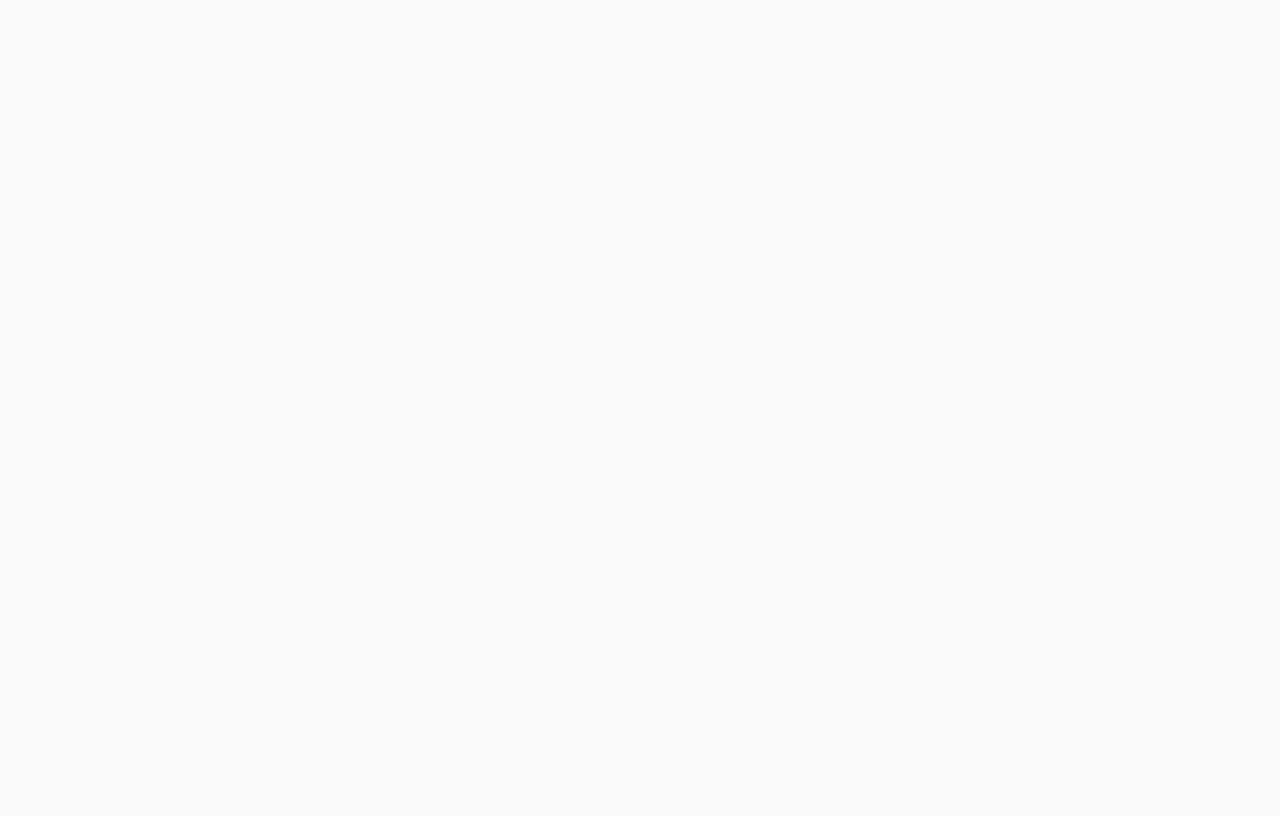
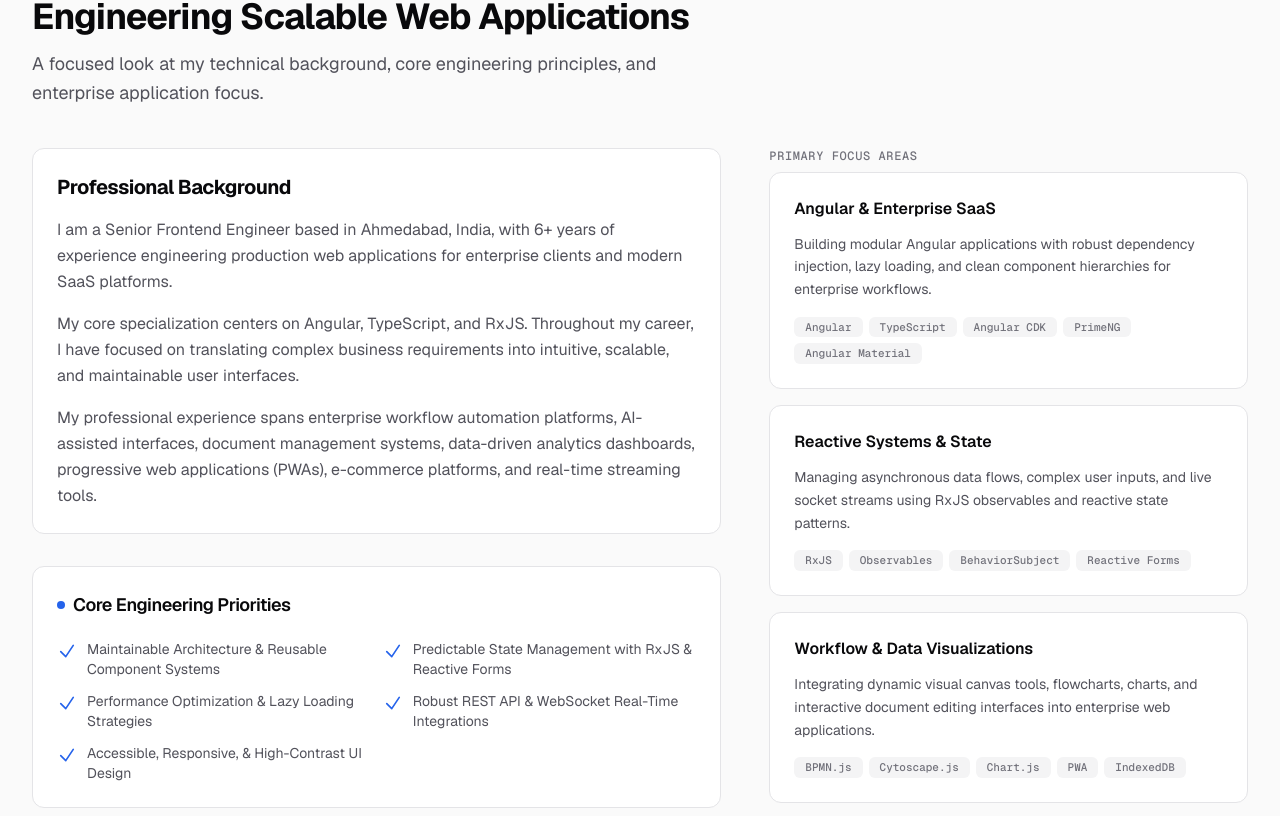
Before and after one commit to Aatif-khan/aatif-portfolio, a Next.js app: page / in a window 1280 px wide. Shown: the part 964-1780 px from the top of the page. Before the commit the page ends 841 px from the top, so only its background shows below. Built offline with nearby package versions, Linux system fonts and the light colour scheme.

Commit message:
feat: add portfolio about section

```diff
--- a/app/page.tsx
+++ b/app/page.tsx
@@ -1,5 +1,6 @@
 import { Header } from "@/components/layout/header";
 import { Hero } from "@/components/sections/hero";
+import { About } from "@/components/sections/about";
 
 export default function Home() {
   return (
@@ -7,6 +8,7 @@ export default function Home() {
       <Header />
       <main className="flex-1">
         <Hero />
+        <About />
       </main>
     </div>
   );
--- /dev/null
+++ b/components/sections/about.tsx
@@ -0,0 +1,104 @@
+import React from "react";
+import { Container } from "@/components/ui/container";
+import { SectionHeading } from "@/components/ui/section-heading";
+import { Card } from "@/components/ui/card";
+import { Badge } from "@/components/ui/badge";
+import { personalData } from "@/data/personal";
+
+export const About: React.FC = () => {
+  return (
+    <section
+      id="about"
+      className="py-16 sm:py-24 border-b border-border-subtle/60 relative bg-canvas"
+    >
+      <Container>
+        {/* Section Heading */}
+        <SectionHeading
+          label="About Me"
+          title="Engineering Scalable Web Applications"
+          description="A focused look at my technical background, core engineering principles, and enterprise application focus."
+        />
+
+        <div className="grid grid-cols-1 lg:grid-cols-12 gap-8 lg:gap-12 items-start mt-8">
+          {/* Left Column: Background & Engineering Principles */}
+          <div className="lg:col-span-7 space-y-8">
+            <Card className="space-y-4">
+              <h3 className="text-xl font-bold text-txt-primary tracking-tight">
+                Professional Background
+              </h3>
+              {personalData.aboutBio.map((paragraph, idx) => (
+                <p
+                  key={idx}
+                  className="text-base text-txt-secondary leading-relaxed"
+                >
+                  {paragraph}
+                </p>
+              ))}
+            </Card>
+
+            {/* Engineering Approach Card */}
+            <Card className="space-y-4 border-border-strong/40">
+              <h3 className="text-lg font-semibold text-txt-primary tracking-tight flex items-center gap-2">
+                <span className="h-2 w-2 rounded-full bg-accent" />
+                Core Engineering Priorities
+              </h3>
+              <ul className="grid grid-cols-1 sm:grid-cols-2 gap-3 pt-1">
+                {personalData.engineeringApproach.map((item, idx) => (
+                  <li
+                    key={idx}
+                    className="flex items-start gap-2.5 text-sm text-txt-secondary"
+                  >
+                    <svg
+                      className="h-5 w-5 text-accent shrink-0 mt-0.5"
+                      fill="none"
+                      viewBox="0 0 24 24"
+                      strokeWidth="2"
+                      stroke="currentColor"
+                      aria-hidden="true"
+                    >
+                      <path
+                        strokeLinecap="round"
+                        strokeLinejoin="round"
+                        d="M4.5 12.75l6 6 9-13.5"
+                      />
+                    </svg>
+                    <span>{item}</span>
+                  </li>
+                ))}
+              </ul>
+            </Card>
+          </div>
+
+          {/* Right Column: Focus Areas Cards */}
+          <div className="lg:col-span-5 space-y-4">
+            <div className="text-xs font-mono font-medium text-txt-muted uppercase tracking-wider mb-2">
+              Primary Focus Areas
+            </div>
+
+            {personalData.focusAreas.map((area, idx) => (
+              <Card
+                key={idx}
+                hoverable
+                className="space-y-3 transition-all duration-200"
+              >
+                <h4 className="text-base font-semibold text-txt-primary flex items-center justify-between">
+                  <span>{area.title}</span>
+                </h4>
+                <p className="text-sm text-txt-secondary leading-relaxed">
+                  {area.description}
+                </p>
+                <div className="flex flex-wrap gap-1.5 pt-1">
+                  {area.skills.map((skill) => (
+                    <Badge key={skill} variant="muted" className="text-[11px] py-0.5 px-2">
+                      {skill}
+                    </Badge>
+                  ))}
+                </div>
+              </Card>
+            ))}
+          </div>
+        </div>
+      </Container>
+    </section>
+  );
+};
--- a/data/personal.ts
+++ b/data/personal.ts
@@ -1,13 +1,22 @@
 import { PersonalInfo } from "./types";
 
-export interface HeroData extends PersonalInfo {
+export interface AboutFocusArea {
+  title: string;
+  description: string;
+  skills: string[];
+}
+
+export interface PersonalData extends PersonalInfo {
   specialization: string;
   headline: string;
   primaryTech: string[];
   secondaryTech: string[];
+  aboutBio: string[];
+  engineeringApproach: string[];
+  focusAreas: AboutFocusArea[];
 }
 
-export const personalData: HeroData = {
+export const personalData: PersonalData = {
   name: "Aatif Khan Pathan",
   role: "Senior Frontend Engineer",
   specialization: "Angular • TypeScript • RxJS • Enterprise SaaS",
@@ -25,4 +34,42 @@ export const personalData: HeroData = {
   domainPlaceholder: "[PLACEHOLDER: Add final domain]",
   primaryTech: ["Angular", "TypeScript", "RxJS"],
   secondaryTech: ["Next.js", "Enterprise SaaS", "Tailwind CSS", "REST APIs", "WebSockets"],
+  aboutBio: [
+    "I am a Senior Frontend Engineer based in Ahmedabad, India, with 6+ years of experience engineering production web applications for enterprise clients and modern SaaS platforms.",
+    "My core specialization centers on Angular, TypeScript, and RxJS. Throughout my career, I have focused on translating complex business requirements into intuitive, scalable, and maintainable user interfaces.",
+    "My professional experience spans enterprise workflow automation platforms, AI-assisted interfaces, document management systems, data-driven analytics dashboards, progressive web applications (PWAs), e-commerce platforms, and real-time streaming tools.",
+  ],
+  engineeringApproach: [
+    "Maintainable Architecture & Reusable Component Systems",
+    "Predictable State Management with RxJS & Reactive Forms",
+    "Performance Optimization & Lazy Loading Strategies",
+    "Robust REST API & WebSocket Real-Time Integrations",
+    "Accessible, Responsive, & High-Contrast UI Design",
+  ],
+  focusAreas: [
+    {
+      title: "Angular & Enterprise SaaS",
+      description:
+        "Building modular Angular applications with robust dependency injection, lazy loading, and clean component hierarchies for enterprise workflows.",
+      skills: ["Angular", "TypeScript", "Angular CDK", "PrimeNG", "Angular Material"],
+    },
+    {
+      title: "Reactive Systems & State",
+      description:
+        "Managing asynchronous data flows, complex user inputs, and live socket streams using RxJS observables and reactive state patterns.",
+      skills: ["RxJS", "Observables", "BehaviorSubject", "Reactive Forms"],
+    },
+    {
+      title: "Workflow & Data Visualizations",
+      description:
+        "Integrating dynamic visual canvas tools, flowcharts, charts, and interactive document editing interfaces into enterprise web applications.",
+      skills: ["BPMN.js", "Cytoscape.js", "Chart.js", "PWA", "IndexedDB"],
+    },
+    {
+      title: "API & Real-time Integrations",
+      description:
+        "Connecting frontend interfaces seamlessly to backend REST services, WebSockets, STOMP streams, and payment/auth gateways.",
+      skills: ["REST APIs", "WebSockets", "STOMP / SockJS", "JWT Auth"],
+    },
+  ],
 };
```
